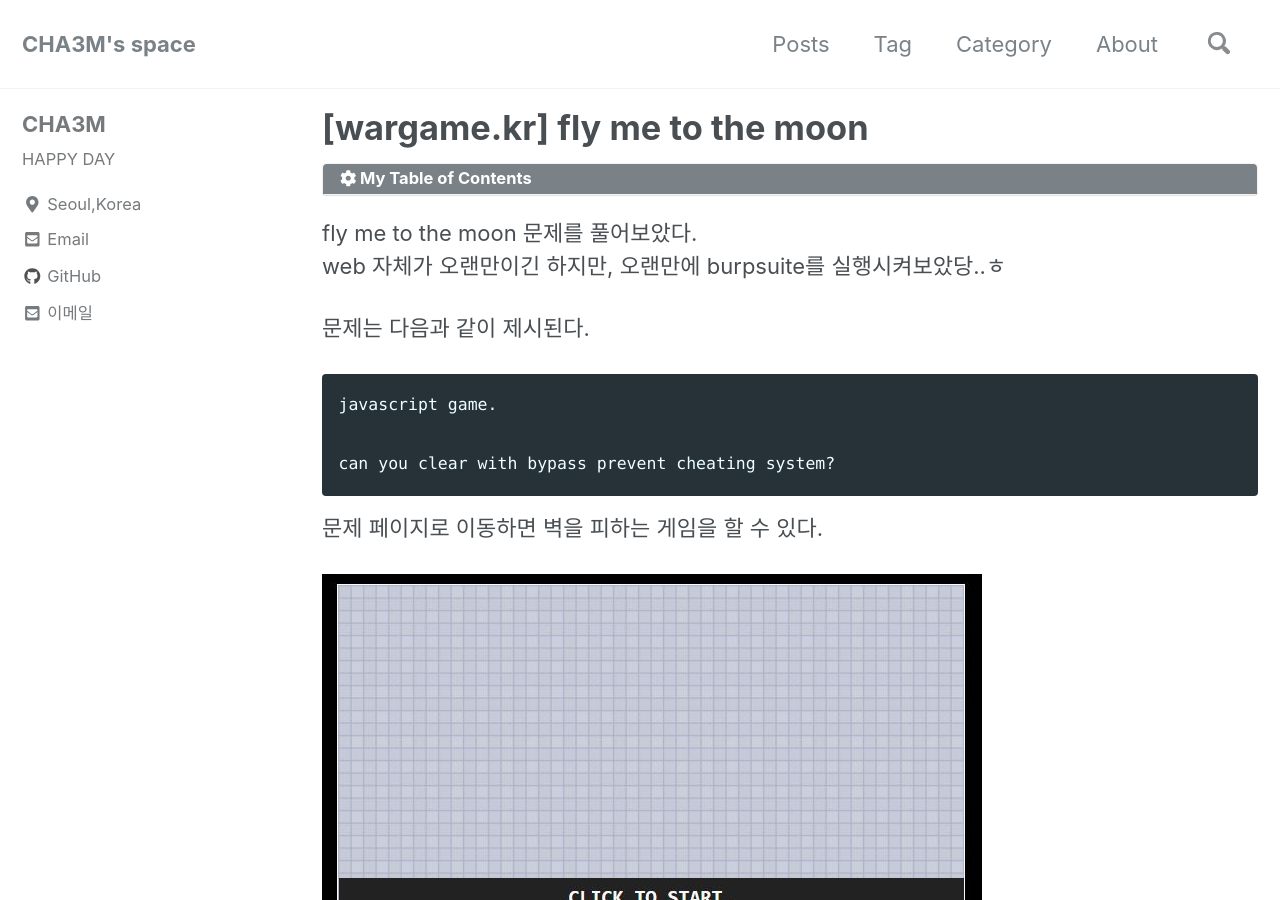
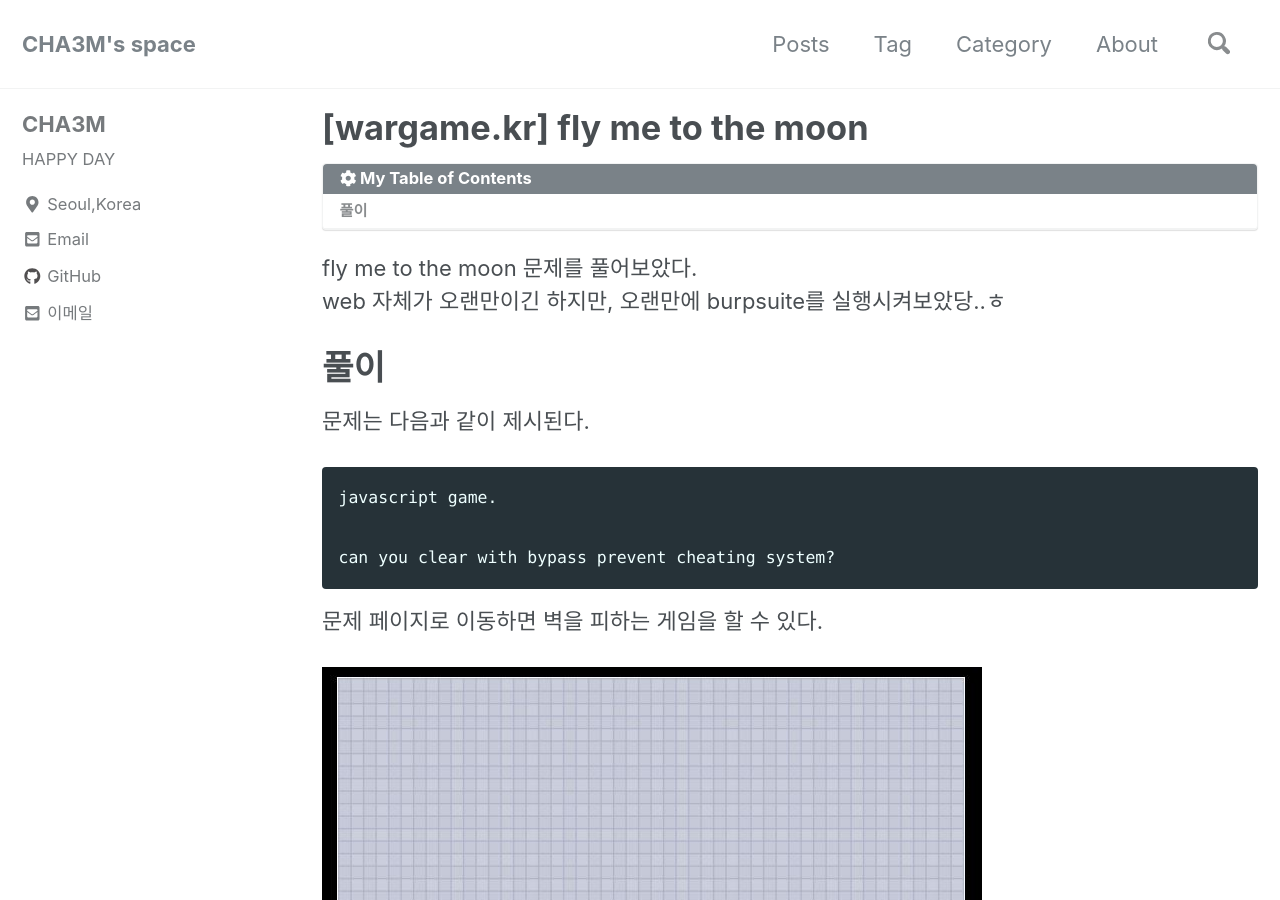
Before and after one commit to Hanchaemin/CHA3M.github.io, a Jekyll site: the page built from _posts/2019-02-08-wargame.kr_flymetothemoon.md, in a window 1280 px wide and 900 px high. Built offline with Jekyll 4.4.1, drawn with Linux system fonts in a browser that asks for light colours; nearby versions of some CDN libraries; comment, search, counter and statistics services are not loaded.

Commit message:
Update 2019-02-08-wargame.kr_flymetothemoon.md

```diff
--- a/_posts/2019-02-08-wargame.kr_flymetothemoon.md
+++ b/_posts/2019-02-08-wargame.kr_flymetothemoon.md
@@ -13,6 +13,8 @@ categories:
 
 fly me to the moon 문제를 풀어보았다.
 web 자체가 오랜만이긴 하지만, 오랜만에 burpsuite를 실행시켜보았당..ㅎ
+
+# 풀이
 
 문제는 다음과 같이 제시된다.
 
```
